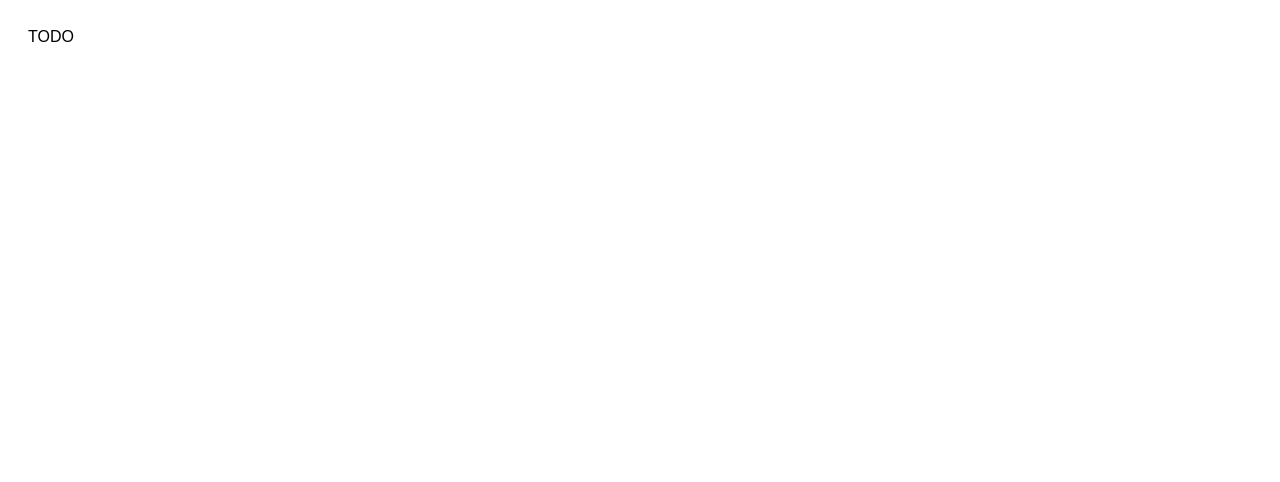
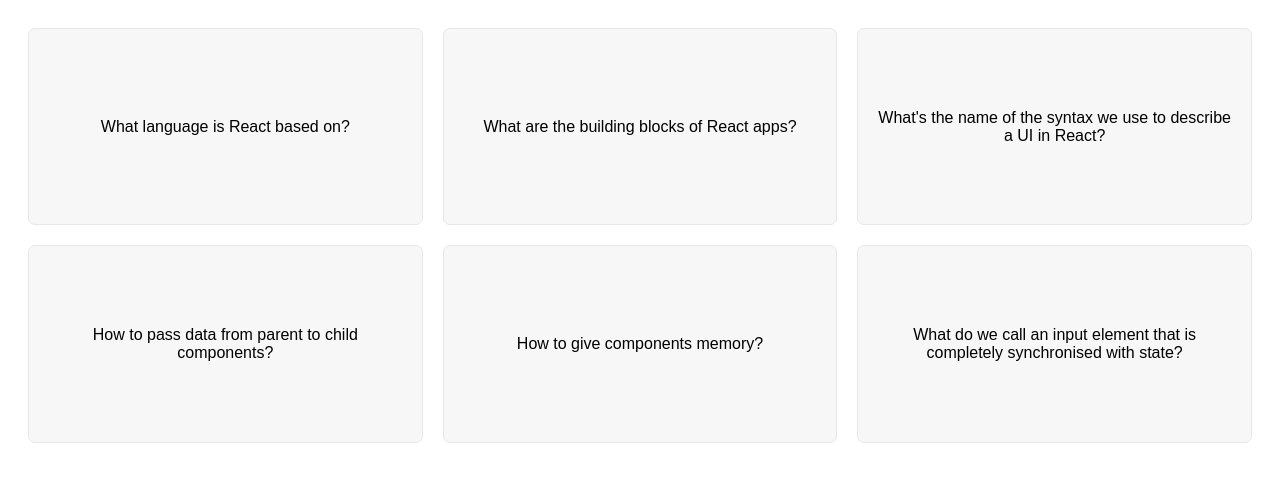
Before and after one commit to SenseiZarkoDukic/flashcards, a React (Create React App) app: page / in a window 1280 px wide. Shown: the top 482 px of the page. Built offline with nearby package versions, Linux system fonts and the light colour scheme.

Commit message:
Mapping questions, and rendering questions.

```diff
--- a/src/App.js
+++ b/src/App.js
@@ -12,36 +12,44 @@
   {
     id: 3457,
     question: "What language is React based on?",
-    answer: "JavaScript"
+    answer: "JavaScript",
   },
   {
     id: 7336,
     question: "What are the building blocks of React apps?",
-    answer: "Components"
+    answer: "Components",
   },
   {
     id: 8832,
     question: "What's the name of the syntax we use to describe a UI in React?",
-    answer: "JSX"
+    answer: "JSX",
   },
   {
     id: 1297,
     question: "How to pass data from parent to child components?",
-    answer: "Props"
+    answer: "Props",
   },
   {
     id: 9103,
     question: "How to give components memory?",
-    answer: "useState hook"
+    answer: "useState hook",
   },
   {
     id: 2002,
     question:
       "What do we call an input element that is completely synchronised with state?",
-    answer: "Controlled element"
-  }
+    answer: "Controlled element",
+  },
 ];
 
 function FlashCards() {
-  return <div>TODO</div>;
+  return (
+    <div className="flashcards">
+      {questions.map((question) => (
+        <div>
+          <p> {question.question} </p>
+        </div>
+      ))}
+    </div>
+  );
 }
```
